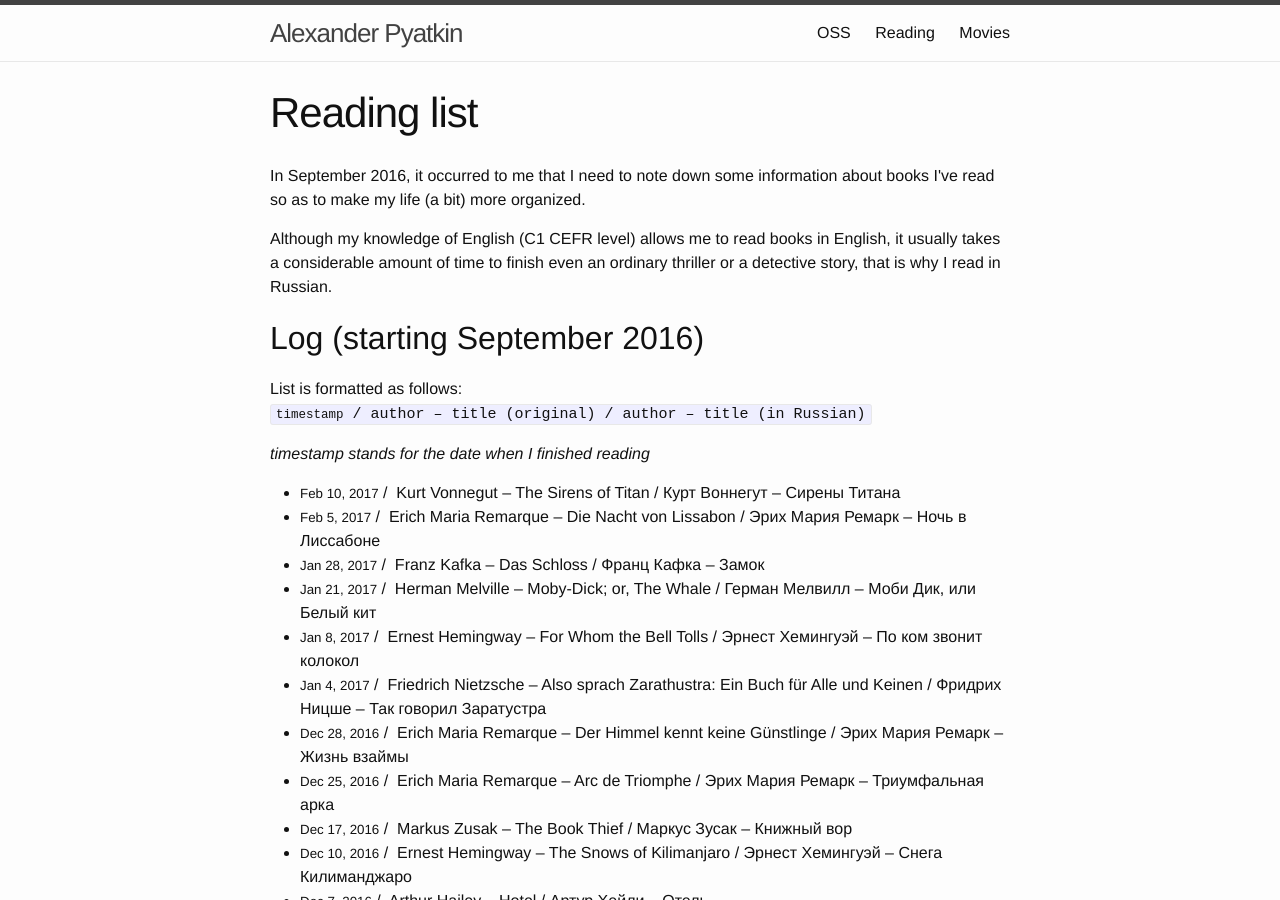
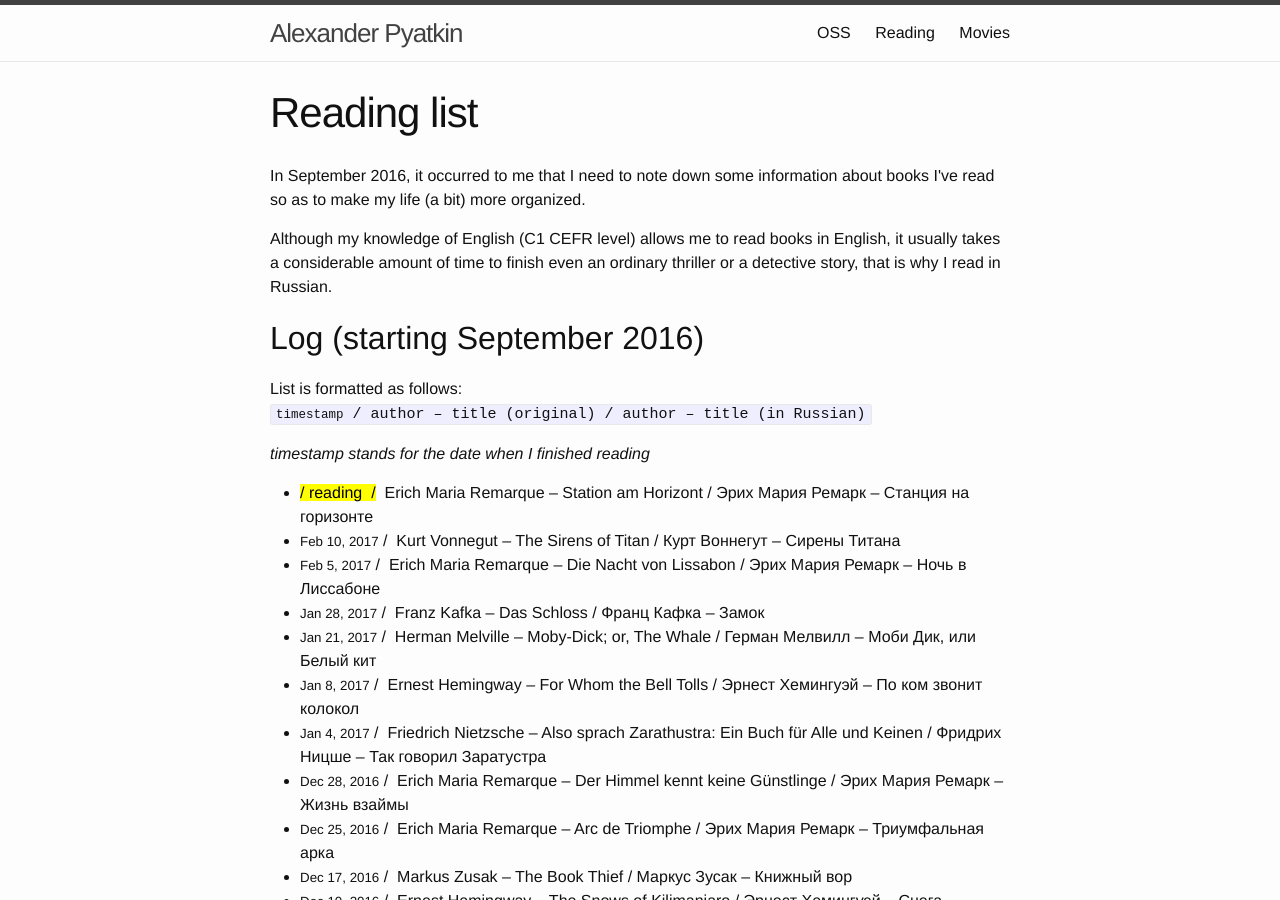
Before and after one commit to aspyatkin/personal-website, a Jekyll site: the page built from reading-list.md, in a window 1280 px wide and 900 px high. Built offline with Jekyll 4.4.1, drawn with Linux system fonts in a browser that asks for light colours.

Commit message:
Update reading list

```diff
--- a/_layouts/reading-list.html
+++ b/_layouts/reading-list.html
@@ -30,7 +30,7 @@ layout: default
         <small>{{ entry.date }}</small>&nbsp;/&nbsp;
         {% endif %}
         {% if entry.reading %}
-        <mark>[&nbsp;reading&nbsp;]</mark>&nbsp;/&nbsp;
+        <mark>/&nbsp;reading&nbsp;&nbsp;/</mark>&nbsp;
         {% endif %}
         {{ entry.original.author }} &ndash; {{ entry.original.title }} / {{ entry.russian.author }} &ndash; {{ entry.russian.title }}</li>
 		{% endfor %}
--- a/reading-list.md
+++ b/reading-list.md
@@ -5,6 +5,14 @@ short_title: Reading
 permalink: /reading-list/
 top_ndx: 2
 log_list:
+  - reading: yes
+    original:
+      author: 'Erich Maria Remarque'
+      title: 'Station am Horizont'
+    russian:
+      author: 'Эрих Мария Ремарк'
+      title: 'Станция на горизонте'
+
   - date: 'Feb 10, 2017'
     original:
       author: 'Kurt Vonnegut'
```
